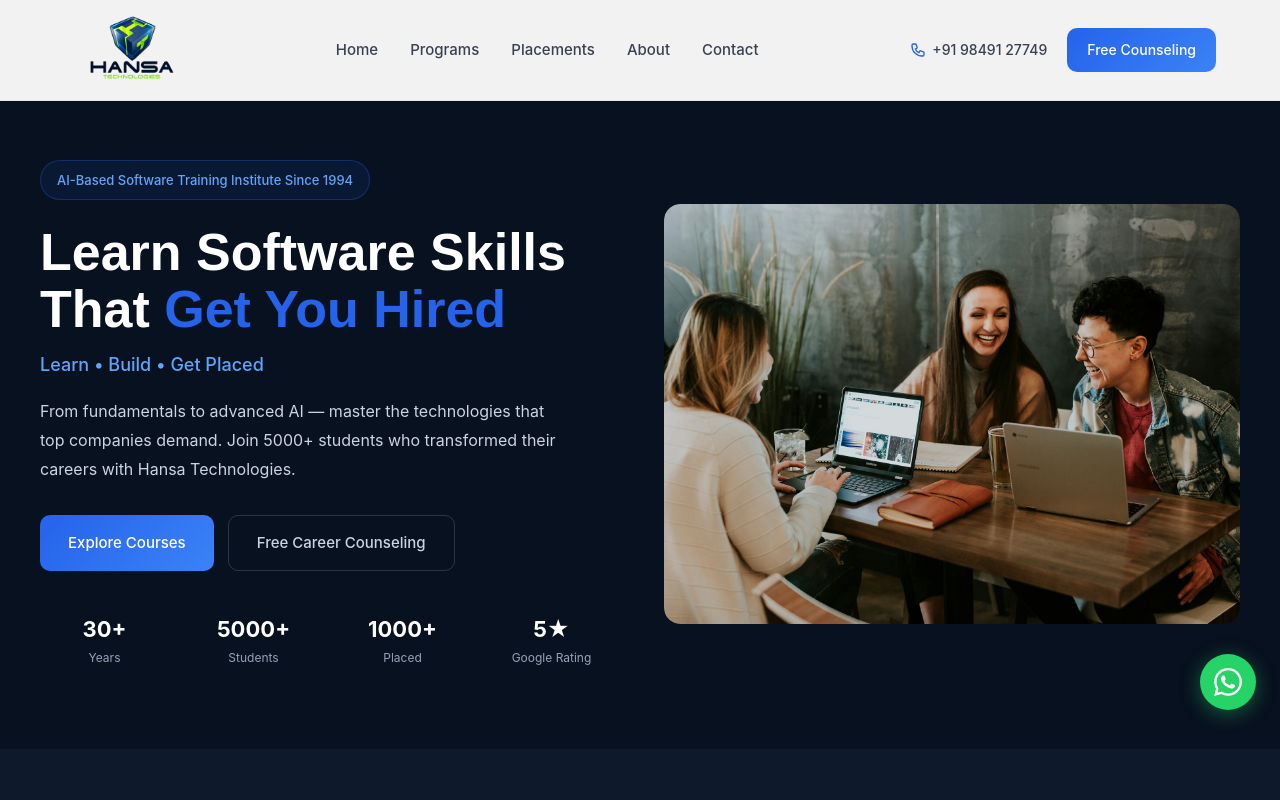
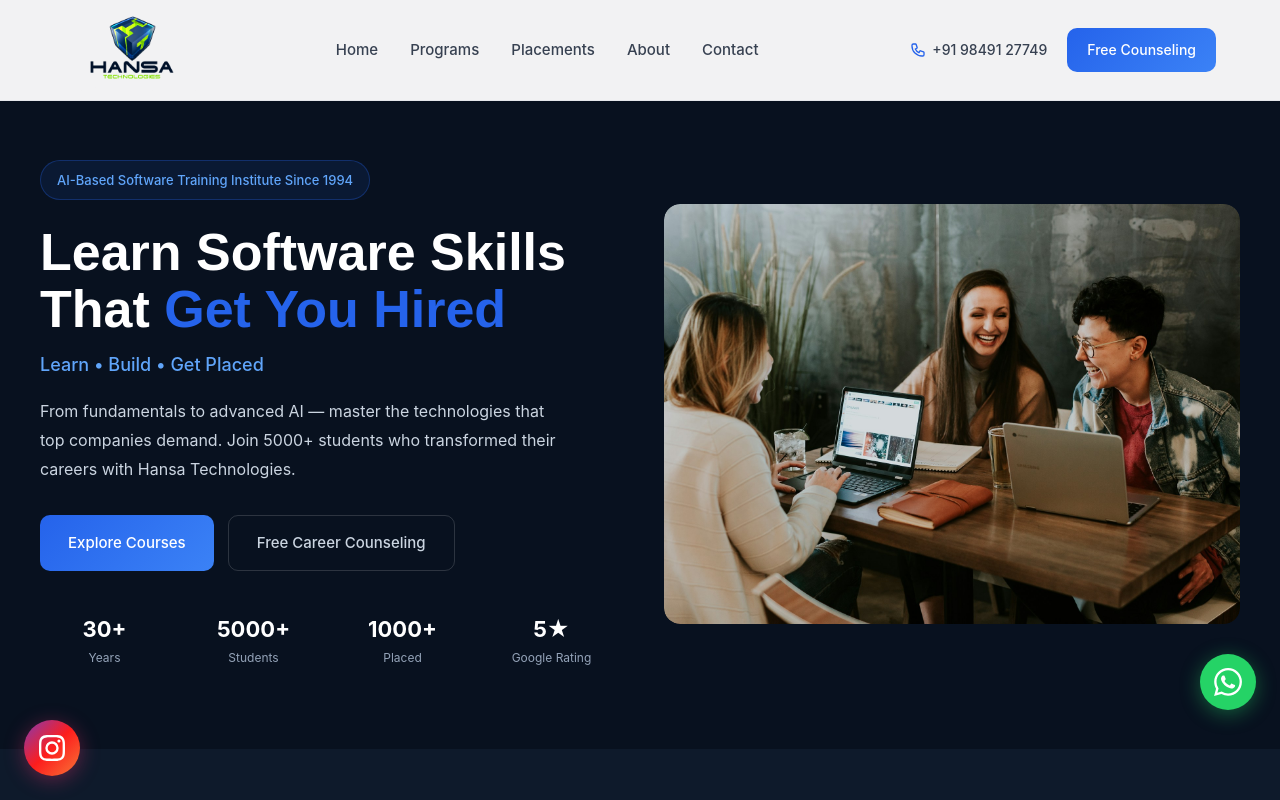
Before and after one commit to Lokesh19-2005/hansa-technologies, a Next.js app: page / in a window 1280 px wide. Shown: the top 800 px of the page. Built offline with nearby package versions, Linux system fonts and the light colour scheme; a web font is replaced by a local one.

Commit message:
Add Instagram floating button on left side

```diff
--- a/src/app/layout.tsx
+++ b/src/app/layout.tsx
@@ -5,6 +5,7 @@
 import Footer from "@/components/Footer";
 import WhatsAppButton from "@/components/WhatsAppButton";
 import ScrollToTop from "@/components/ScrollToTop";
+import InstagramButton from "@/components/InstagramButton";
 
 export default function RootLayout({
   children,
@@ -23,6 +24,7 @@
         <main>{children}</main>
         <Footer />
         <WhatsAppButton />
+        <InstagramButton />
         <ScrollToTop />
       </body>
     </html>
--- /dev/null
+++ b/src/components/InstagramButton.tsx
@@ -0,0 +1,33 @@
+"use client";
+
+export default function InstagramButton() {
+  return (
+    <a
+      href="https://www.instagram.com/hansa_tech_official"
+      target="_blank"
+      rel="noopener noreferrer"
+      aria-label="Follow on Instagram"
+      style={{
+        position: "fixed",
+        bottom: "24px",
+        left: "24px",
+        zIndex: 999,
+        width: "56px",
+        height: "56px",
+        borderRadius: "50%",
+        background: "linear-gradient(135deg, #833AB4, #FD1D1D, #F77737)",
+        display: "flex",
+        alignItems: "center",
+        justifyContent: "center",
+        boxShadow: "0 4px 20px rgba(225, 48, 108, 0.4)",
+        transition: "transform 0.3s, box-shadow 0.3s",
+      }}
+      onMouseEnter={(e) => { e.currentTarget.style.transform = "scale(1.1)"; e.currentTarget.style.boxShadow = "0 6px 30px rgba(225, 48, 108, 0.5)"; }}
+      onMouseLeave={(e) => { e.currentTarget.style.transform = "scale(1)"; e.currentTarget.style.boxShadow = "0 4px 20px rgba(225, 48, 108, 0.4)"; }}
+    >
+      <svg width="26" height="26" fill="#FFFFFF" viewBox="0 0 24 24">
+        <path d="M12 2.163c3.204 0 3.584.012 4.85.07 3.252.148 4.771 1.691 4.919 4.919.058 1.265.069 1.645.069 4.849 0 3.205-.012 3.584-.069 4.849-.149 3.225-1.664 4.771-4.919 4.919-1.266.058-1.644.07-4.85.07-3.204 0-3.584-.012-4.849-.07-3.26-.149-4.771-1.699-4.919-4.92-.058-1.265-.07-1.644-.07-4.849 0-3.204.013-3.583.07-4.849.149-3.227 1.664-4.771 4.919-4.919 1.266-.057 1.645-.069 4.849-.069zM12 0C8.741 0 8.333.014 7.053.072 2.695.272.273 2.69.073 7.052.014 8.333 0 8.741 0 12c0 3.259.014 3.668.072 4.948.2 4.358 2.618 6.78 6.98 6.98C8.333 23.986 8.741 24 12 24c3.259 0 3.668-.014 4.948-.072 4.354-.2 6.782-2.618 6.979-6.98.059-1.28.073-1.689.073-4.948 0-3.259-.014-3.667-.072-4.947-.196-4.354-2.617-6.78-6.979-6.98C15.668.014 15.259 0 12 0zm0 5.838a6.162 6.162 0 100 12.324 6.162 6.162 0 000-12.324zM12 16a4 4 0 110-8 4 4 0 010 8zm6.406-11.845a1.44 1.44 0 100 2.881 1.44 1.44 0 000-2.881z"/>
+      </svg>
+    </a>
+  );
+}
```
